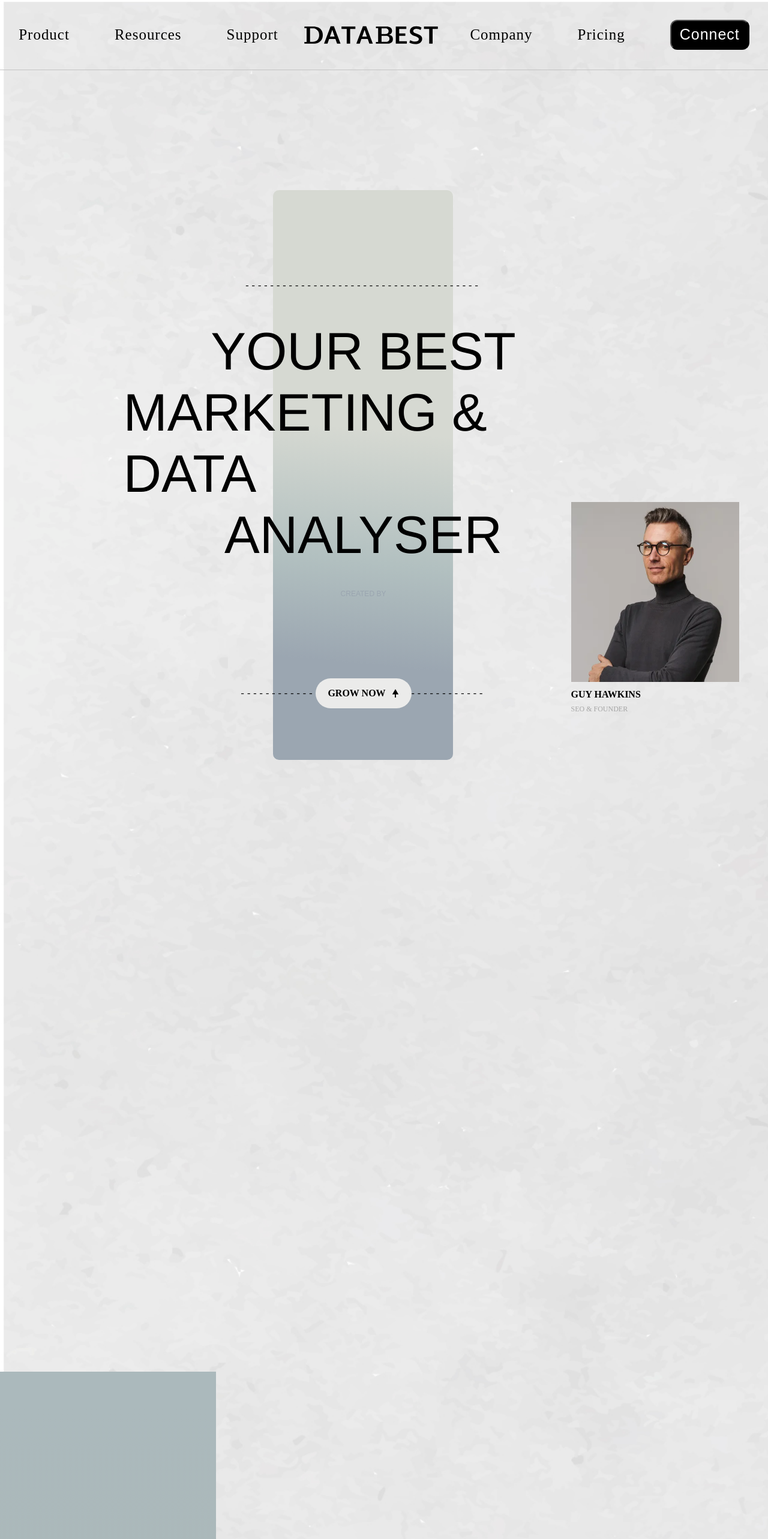
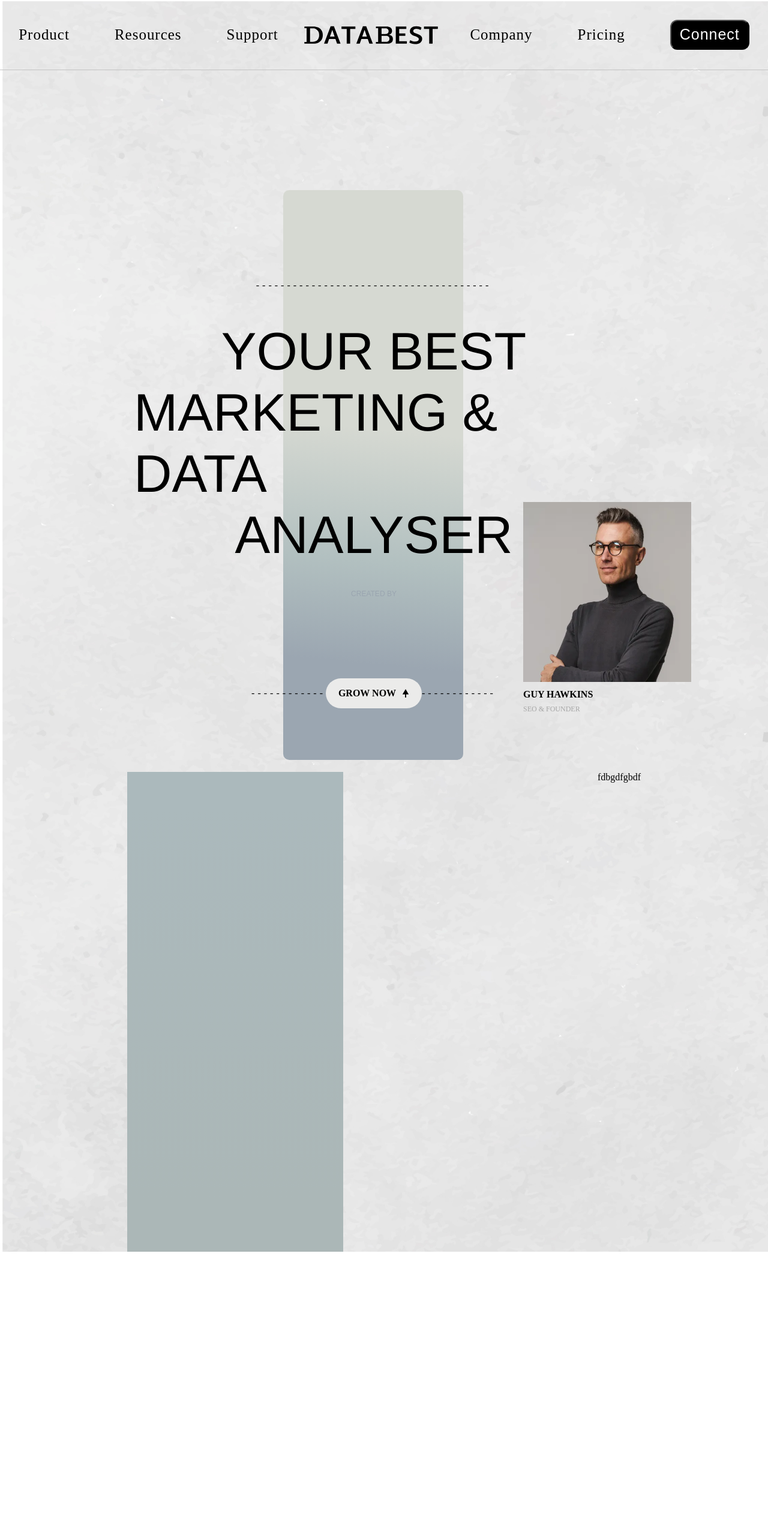
Before and after one commit to Ofeli1995/Css-Animation, a Vue app: page / in a window 1280 px wide. Shown: the top 2566 px of the page at 60% size. After the commit the page ends 2087 px from the top, so only its background shows below. Built offline with nearby package versions, Linux system fonts and the light colour scheme.

Commit message:
fix animation bug

```diff
--- a/src/components/HomePage.vue
+++ b/src/components/HomePage.vue
@@ -1,6 +1,6 @@
 <template>
   <div class="container1">
-    <div class="columns">
+    <div class="section1">
       <div class="left-col">
         <div class="animation-images">
           <div class="images-group">
@@ -146,9 +146,15 @@
         </div>
       </div>
     </div>
-    <div class="content1" style="width: 100%; height: 800px">
-      <div class="founder-animation">
-        <div class="animation-container"></div>
+    <div class="section2" style="width: 100%; height: 100vh">
+      <div
+        class="section2-content"
+        style="display: flex; justify-contnet: space-around"
+      >
+        <div class="founder-animation">
+          <div class="animation-container"></div>
+        </div>
+        <div>fdbgdfgbdf</div>
       </div>
     </div>
   </div>
@@ -213,7 +219,13 @@
 }
 .founder-animation {
   width: 360px;
-  margin-top: 1000px;
+}
+.section2-content {
+  display: flex;
+  justify-content: space-around;
+}
+.left-col {
+  width: 350px;
 }
 .animation-container {
   height: 800px;
@@ -297,8 +309,8 @@
 }
 .users-animation {
   position: absolute;
-  top: 300px;
-  width: 300px;
+  top: 600px;
+  width: 350px;
   height: 650px;
   display: flex;
   justify-content: space-between;
@@ -337,14 +349,16 @@
   top: 120px;
   animation: mover3 1.8s alternate;
 }
-.columns {
+.section1 {
   display: flex;
-  justify-content: space-around;
+  justify-content: space-between;
   padding: 140px 20px 20px 20px;
+  margin-inline: auto;
+  width: 80%;
 }
 .central-col {
   padding-top: 60px;
-  padding-right: 40px;
+  // padding-right: 40px;
 }
 .col-gradient {
   width: 300px;
@@ -447,7 +461,7 @@
 }
 @keyframes mover-user2 {
   0% {
-    transform: translateY(150px);
+    transform: translateY(100px);
     opacity: 0;
   }
   100% {
@@ -457,7 +471,7 @@
 }
 @keyframes mover-user1 {
   0% {
-    transform: translateX(-50px) translateY(150px);
+    transform: translateX(-50px) translateY(100px);
     opacity: 0;
   }
   100% {
@@ -467,7 +481,7 @@
 }
 @keyframes mover-text {
   0% {
-    transform: translateX(-50px) translateY(150px);
+    transform: translateX(-50px) translateY(100px);
     opacity: 0;
   }
   100% {
@@ -706,7 +720,7 @@
   .col-gradient {
     height: 800px;
   }
-  .columns {
+  .section1 {
     padding-top: 0px;
   }
   .dash-gorizont {
@@ -831,4 +845,11 @@
     font-size: 1.25rem;
   }
 }
+//----------------------- section2
+// .section2 {
+//   width: 100%;
+//   height: 800px;
+//   display: flex;
+//   justify-content: space-around;
+// }
 </style>
```
